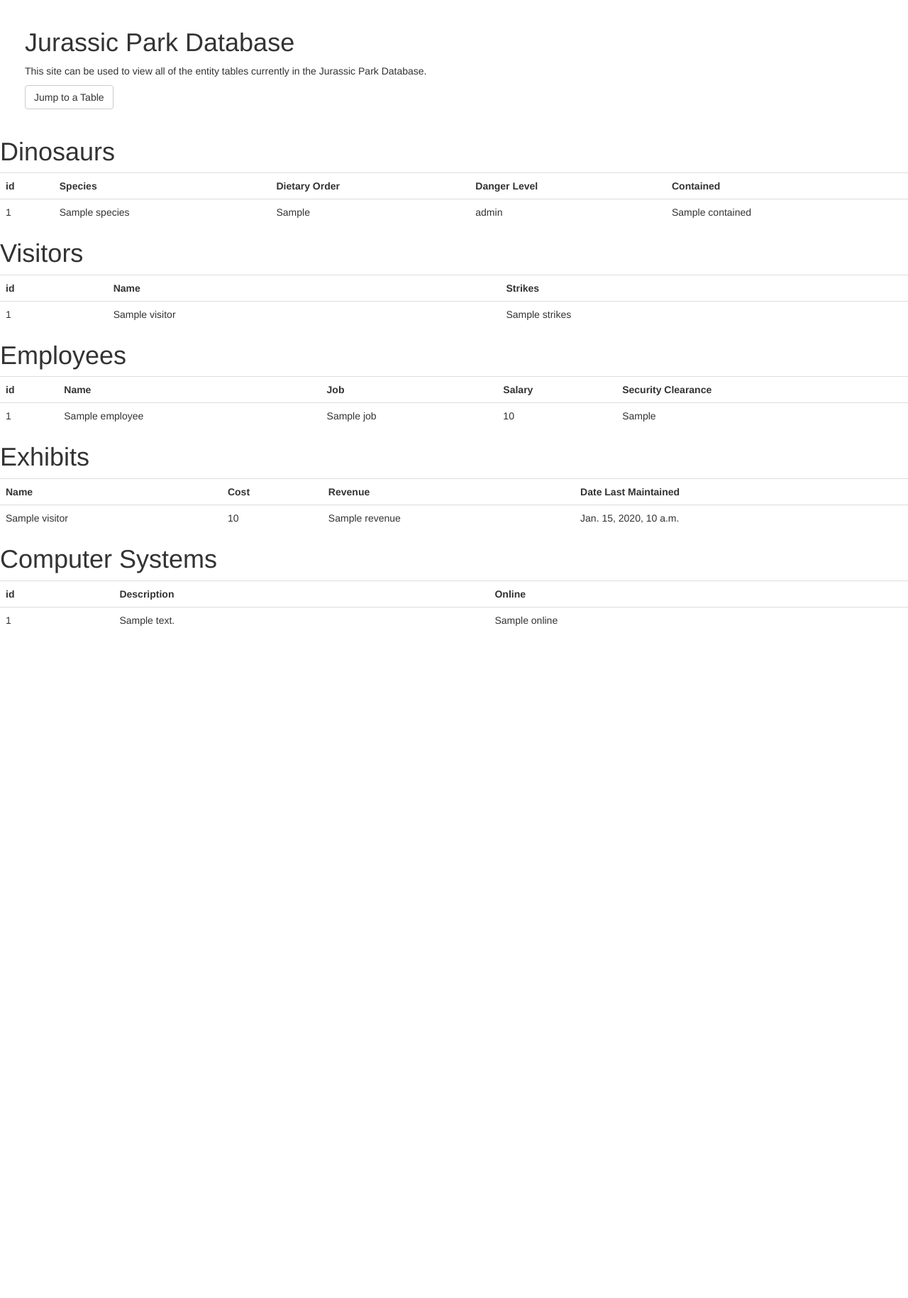
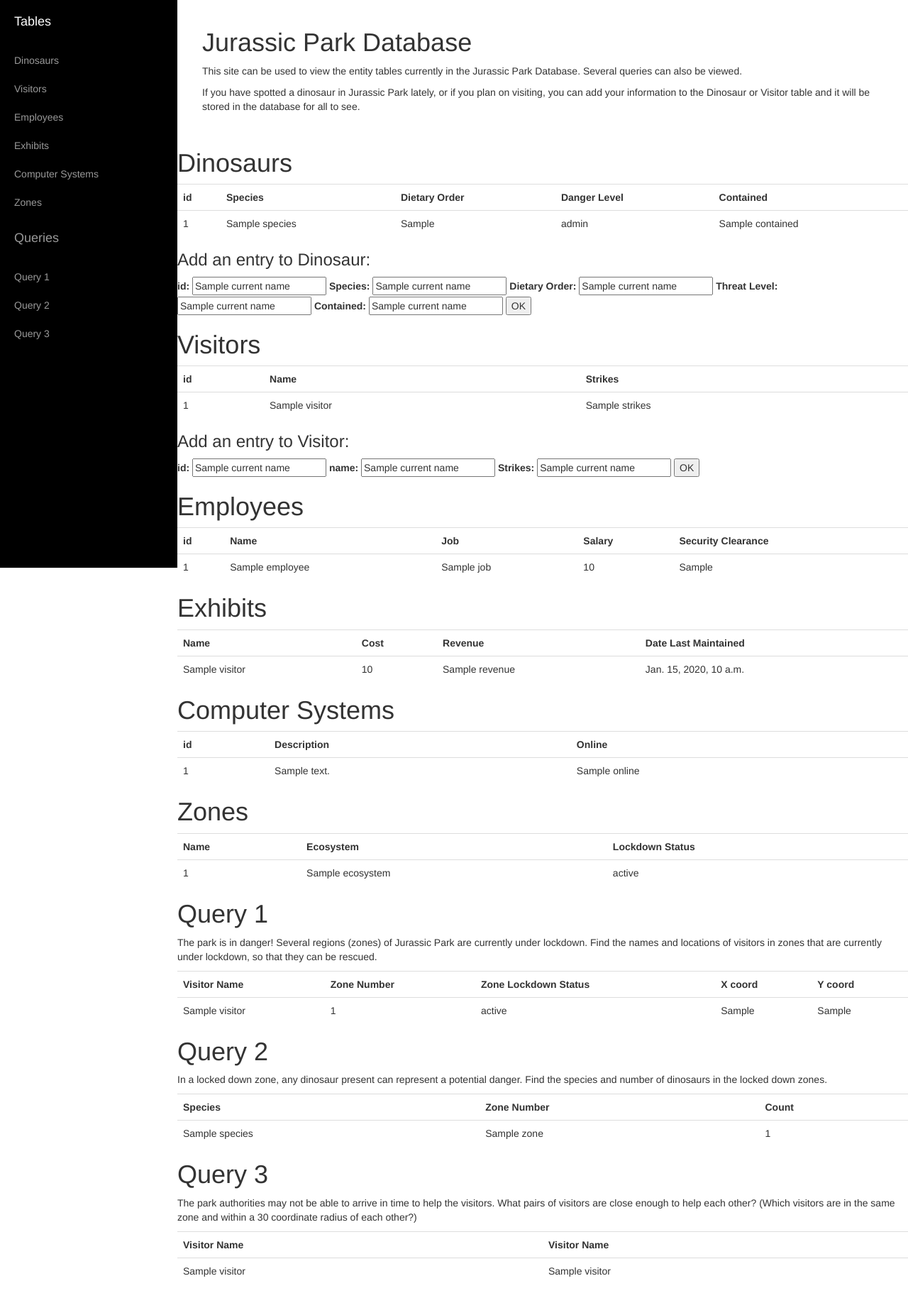
Before and after one commit to patrick2015/djweb6rep, a Django app: template djweb6/djapp1/templates/djapp1/index.html in a window 1280 px wide. Shown: the whole page at 71% size. Before the commit the page ends 882 px from the top, so only its background shows below. Run offline with Django 3.2, Linux system fonts and the light colour scheme; the template is opened without the code that fills it: most values are stand-ins (such as "Sample title", 1, 10 or a date in 2020); some libraries are stand-ins or nearby versions.

Commit message:
with changed view

```diff
--- a/djweb6/djapp1/templates/djapp1/index.html
+++ b/djweb6/djapp1/templates/djapp1/index.html
@@ -30,7 +30,7 @@
 
 <body>
 
-    <div id="wrapper">
+    <div id="wrapper" class="toggled">
 
         <!-- Sidebar -->
         <div id="sidebar-wrapper">
@@ -55,6 +55,24 @@
                 <li>
                     <a href="#computerSystem">Computer Systems</a>
                 </li>
+                <li>
+                    <a href="#zone">Zones</a>
+                </li>
+
+                <li class="sidebar-brand">
+                    <a href="#query1">
+                        Queries
+                    </a>
+                </li>
+                <li>
+                    <a href="#query1">Query 1</a>
+                </li>
+                <li>
+                    <a href="#query2">Query 2</a>
+                </li>
+                <li>
+                    <a href="#query3">Query 3</a>
+                </li>
             </ul>
         </div>
         <!-- /#sidebar-wrapper -->
@@ -65,8 +83,9 @@
                 <div class="row">
                     <div class="col-lg-12">
                         <h1>Jurassic Park Database</h1>
-                        <p>This site can be used to view all of the entity tables currently in the Jurassic Park Database.</p>
-                        <a href="#menu-toggle" class="btn btn-default" id="menu-toggle">Jump to a Table</a>
+                        <p>This site can be used to view the entity tables currently in the Jurassic Park Database. Several queries can also be viewed.
+
+                        </p><p>If you have spotted a dinosaur in Jurassic Park lately, or if you plan on visiting, you can add your information to the Dinosaur or Visitor table and it will be stored in the database for all to see.</p>
                     </div>
                 </div>
             </div>
@@ -78,6 +97,7 @@
         Dinosaurs
         </h1>
         </p>
+
         <table class = "table">
           <tr>
             <th>id</th>
@@ -97,6 +117,27 @@
                 </tr>
                 {% endfor %}
         </table>
+
+<p><h3>Add an entry to Dinosaur:</h3>{{error_message}}</p>
+        <form action="/#dinosaur" name="dinosaur" method="post">{% csrf_token %}
+    <label for="your_name">id: </label>
+    <input id="your_name" type="text" name="id" value="{{ current_name }}" placeholder="No existing ids">
+
+    <label for="your_name">Species: </label>
+    <input id="your_name" type="text" name="species" value="{{ current_name }}" >
+
+    <label for="your_name">Dietary Order: </label>
+    <input id="your_name" type="text" name="dietary_order" value="{{ current_name }}">
+
+    <label for="your_name">Threat Level: </label>
+    <input id="your_name" type="text" name="threat_level" value="{{ current_name }}">
+
+    <label for="your_name">Contained: </label>
+    <input id="your_name" type="text" name="contained" value="{{ current_name }}" placeholder="0 or 1">
+
+    <input type="submit" value="OK" name="dinosaur">
+</form>
+
         </div>
 
         <div id = "visitor">
@@ -121,7 +162,21 @@
                 {% endfor %}
         </table>
         <!-- /#page-content-wrapper -->
+<p><h3>Add an entry to Visitor:</h3>{{error_message}}</p>
+        <form action="/#visitor" name="dinosaur" method="post">{% csrf_token %}
+    <label for="your_name">id: </label>
+    <input id="your_name" type="text" name="id" value="{{ current_name }}" placeholder="No existing ids">
 
+    <label for="your_name">name: </label>
+    <input id="your_name" type="text" name="name" value="{{ current_name }}" >
+
+    <label for="your_name">Strikes: </label>
+    <input id="your_name" type="text" name="strikes" value="{{ current_name }}" placeholder="0-3">
+
+
+    <input type="submit" value="OK" name="visitor">
+</form>
+</div>
         <div id = "employee">
 
         <p>
@@ -201,6 +256,102 @@
                 </tr>
                 {% endfor %}
         </table>
+        </div>
+        <div id = "zone">
+        <p>
+        <h1>
+       Zones
+        </h1>
+        </p>
+        <table class = "table">
+          <tr>
+            <th>Name</th>
+            <th>Ecosystem</th>
+            <th>Lockdown Status</th>
+          </tr>
+                {% for visitor in zone_list %}
+                <tr>
+                <td>{{visitor.number}}</td>
+                <td>{{visitor.ecosystem}}</td>
+                <td>{{visitor.lockdown_status}}</td>
+                </tr>
+                {% endfor %}
+        </table>
+</div>
+
+        <div id = "query1">
+        <p>
+        <h1>
+       Query 1
+        </h1>
+        The park is in danger! Several regions (zones) of Jurassic Park are currently under lockdown. Find the names and locations of visitors in zones that are currently under lockdown, so that they can be rescued.
+        </p>
+        <table class = "table">
+          <tr>
+            <th>Visitor Name</th>
+            <th>Zone Number</th>
+            <th>Zone Lockdown Status</th>
+            <th>X coord</th>
+            <th>Y coord</th>
+
+          </tr>
+                {% for visitor in query1 %}
+                <tr>
+                <td>{{visitor.name}}</td>
+                <td>{{visitor.number}}</td>
+                <td>{{visitor.lockdown_status}}</td>
+                <td>{{visitor.x_coord}}</td>
+                <td>{{visitor.y_coord}}</td>
+
+                </tr>
+                {% endfor %}
+        </table>
+</div>
+
+        <div id = "query2">
+        <p>
+        <h1>
+       Query 2
+        </h1>
+        In a locked down zone, any dinosaur present can represent a potential danger. Find the species and number of dinosaurs in the locked down zones.
+        </p>
+        <table class = "table">
+          <tr>
+            <th>Species</th>
+            <th>Zone Number</th>
+            <th>Count</th>
+          </tr>
+                {% for visitor in query2 %}
+                <tr>
+                <td>{{visitor.species}}</td>
+                <td>{{visitor.zone}}</td>
+                <td>{{visitor.count}}</td>
+                </tr>
+                {% endfor %}
+        </table>
+</div>
+
+        <div id = "query3">
+        <p>
+        <h1>
+       Query 3
+        </h1>
+        The park authorities may not be able to arrive in time to help the visitors. What pairs of visitors are close enough to help each other? (Which visitors are in the same zone and within a 30 coordinate radius of each other?)
+        </p>
+        <table class = "table">
+          <tr>
+            <th>Visitor Name</th>
+            <th>Visitor Name</th>
+          </tr>
+                {% for visitor in query3 %}
+                <tr>
+                <td>{{visitor.aname}}</td>
+                <td>{{visitor.bname}}</td>
+                </tr>
+                {% endfor %}
+        </table>
+</div>
+
         <!-- /#page-content-wrapper -->
         </div>
 
```
Also changed, not shown: djweb6/djapp1/views.py (+108 -7 lines), 3 other files.
